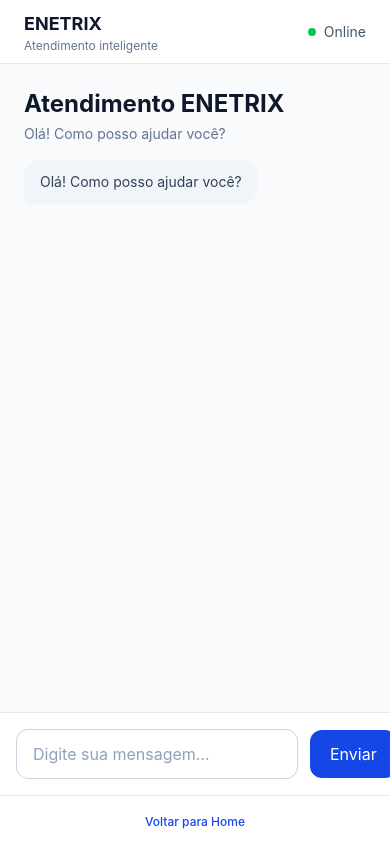
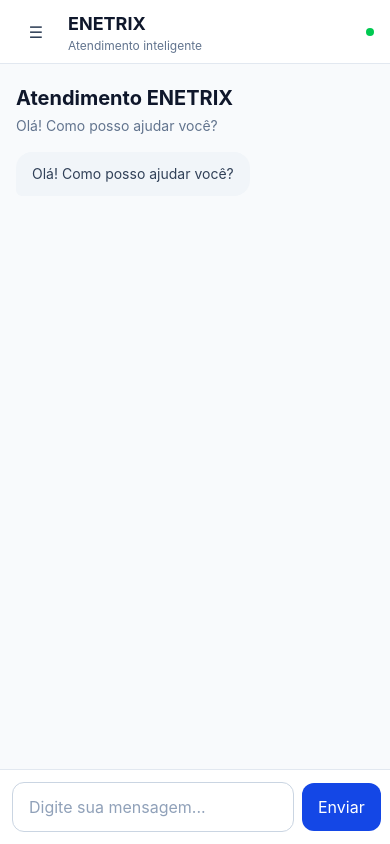
Before and after one commit to limaojunio/enetrix-chatbot, a React (Vite) app: page /chat in a window 390 px wide. Built offline with nearby package versions, Linux system fonts and the light colour scheme.

Commit message:
tornar página Chat responsiva

```diff
--- a/src/components/chat/ChatHeader.tsx
+++ b/src/components/chat/ChatHeader.tsx
@@ -1,18 +1,34 @@
-function ChatHeader() {
+type ChatHeaderProps = {
+  onMenuClick: () => void
+}
+
+function ChatHeader({ onMenuClick }: ChatHeaderProps) {
   return (
-    <header className="flex h-16 items-center justify-between border-b border-slate-200 bg-white px-6">
+    <header className="flex h-16 items-center justify-between border-b border-slate-200 bg-white px-4 sm:px-6">
+      <div className="flex items-center gap-3">
+        <button
+          type="button"
+          onClick={onMenuClick}
+          className="flex h-10 w-10 items-center justify-center rounded-lg text-slate-700 transition hover:bg-slate-100 lg:hidden"
+          aria-label="Abrir menu"
+        >
+          ☰
+        </button>
+
         <div>
           <h1 className="text-lg font-bold text-slate-900">
             ENETRIX
           </h1>
+
           <p className="text-xs text-slate-500">
             Atendimento inteligente
           </p>
         </div>
+      </div>
 
       <div className="flex items-center gap-2 text-sm text-slate-600">
         <span className="h-2 w-2 rounded-full bg-green-500" />
-        Online
+        <span className="hidden sm:inline">Online</span>
       </div>
     </header>
   )
--- a/src/components/chat/ChatInput.tsx
+++ b/src/components/chat/ChatInput.tsx
@@ -1,7 +1,7 @@
 function ChatInput() {
   return (
-    <div className="border-t border-slate-200 bg-white p-4">
-      <div className="flex items-center gap-3">
+    <div className="border-t border-slate-200 bg-white p-3 sm:p-4">
+      <div className="flex items-center gap-2 sm:gap-3">
         <input
           type="text"
           placeholder="Digite sua mensagem..."
@@ -10,7 +10,7 @@
 
         <button
           type="button"
-          className="rounded-xl bg-blue-700 px-5 py-3 text-sm font-semibold text-white transition hover:bg-blue-800"
+          className="rounded-xl bg-blue-700 px-4 py-3 text-sm font-semibold text-white transition hover:bg-blue-800 sm:px-5"
         >
           Enviar
         </button>
--- a/src/components/chat/ChatMessage.tsx
+++ b/src/components/chat/ChatMessage.tsx
@@ -9,7 +9,7 @@
   return (
     <div className={`flex ${isUser ? 'justify-end' : 'justify-start'}`}>
       <div
-        className={`max-w-[75%] rounded-2xl px-4 py-3 text-sm ${
+        className={`max-w-[90%] rounded-2xl px-4 py-3 text-sm sm:max-w-[75%] ${
           isUser
             ? 'rounded-br-md bg-blue-700 text-white'
             : 'rounded-bl-md bg-slate-100 text-slate-700'
--- /dev/null
+++ b/src/components/chat/ChatMobileMenu.tsx
@@ -0,0 +1,100 @@
+import { Link } from 'react-router-dom'
+
+type ChatMobileMenuProps = {
+  isOpen: boolean
+  onClose: () => void
+}
+
+function ChatMobileMenu({
+  isOpen,
+  onClose,
+}: ChatMobileMenuProps) {
+  if (!isOpen) {
+    return null
+  }
+
+  return (
+    <div className="fixed inset-0 z-50 lg:hidden">
+      {/* Fundo escurecido */}
+      <button
+        type="button"
+        onClick={onClose}
+        className="absolute inset-0 bg-slate-900/40"
+        aria-label="Fechar menu"
+      />
+
+      {/* Drawer */}
+      <aside className="relative h-full w-2/3 max-w-xs bg-white shadow-xl">
+        <div className="flex h-16 items-center justify-between border-b border-slate-200 px-4">
+          <span className="text-lg font-bold text-slate-900">
+            ENETRIX
+          </span>
+
+          <button
+            type="button"
+            onClick={onClose}
+            className="flex h-10 w-10 items-center justify-center rounded-lg text-xl text-slate-600 transition hover:bg-slate-100"
+            aria-label="Fechar menu"
+          >
+            ×
+          </button>
+        </div>
+
+        <nav className="p-4">
+          <Link
+            to="/"
+            onClick={onClose}
+            className="block rounded-lg px-4 py-3 text-sm font-medium text-slate-700 transition hover:bg-slate-100"
+          >
+            Home
+          </Link>
+
+          <div className="mt-6">
+            <h2 className="px-4 text-xs font-semibold uppercase tracking-wide text-slate-400">
+              Histórico
+            </h2>
+
+            <div className="mt-2 space-y-1">
+              <button
+                type="button"
+                className="w-full rounded-lg px-4 py-3 text-left text-sm text-slate-600 transition hover:bg-slate-100"
+              >
+                Plataforma Brasil
+              </button>
+
+              <button
+                type="button"
+                className="w-full rounded-lg px-4 py-3 text-left text-sm text-slate-600 transition hover:bg-slate-100"
+              >
+                Acordos internacionais
+              </button>
+
+              <button
+                type="button"
+                className="w-full rounded-lg px-4 py-3 text-left text-sm text-slate-600 transition hover:bg-slate-100"
+              >
+                Matriz energética
+              </button>
+
+              <button
+                type="button"
+                className="w-full rounded-lg px-4 py-3 text-left text-sm text-slate-600 transition hover:bg-slate-100"
+              >
+                Plataforma Mundo
+              </button>
+
+              <button
+                type="button"
+                className="w-full rounded-lg px-4 py-3 text-left text-sm text-slate-600 transition hover:bg-slate-100"
+              >
+                Sobre a ENETRIX
+              </button>
+            </div>
+          </div>
+        </nav>
+      </aside>
+    </div>
+  )
+}
+
+export default ChatMobileMenu
--- a/src/pages/Chat/Chat.tsx
+++ b/src/pages/Chat/Chat.tsx
@@ -3,22 +3,27 @@
 import ChatInput from "../../components/chat/ChatInput"
 import ChatMessage from "../../components/chat/ChatMessage"
 import ChatHistory from "../../components/chat/ChatHistory"
+import ChatMobileMenu from '../../components/chat/ChatMobileMenu'
+import { useState } from "react"
 
 
 
 function Chat() {
+    const [isMenuOpen, setIsMenuOpen] = useState(false)
+
     return (
     <main className="flex min-h-screen flex-col bg-slate-50">
-      <ChatHeader />
+        <ChatHeader onMenuClick={() => setIsMenuOpen(true)}/>
+
+        <ChatMobileMenu isOpen={isMenuOpen} onClose={() => setIsMenuOpen(false)}/>
 
         <div className="flex flex-1">
             <ChatHistory />
-
             <section className="flex min-w-0 flex-1 flex-col">
-          <div className="flex-1 overflow-y-auto p-6">
+                <div className="flex-1 overflow-y-auto px-4 py-5 sm:p-6">
                     <div className="mx-auto flex max-w-4xl flex-col gap-4">
                     <div>
-                <h2 className="text-2xl font-bold text-slate-900">
+                        <h2 className="text-xl font-bold text-slate-900 sm:text-2xl">
                         Atendimento ENETRIX
                         </h2>
 
@@ -33,16 +38,12 @@
                     />
                     </div>
                 </div>
-
             <ChatInput />
             </section>
         </div>
 
-      <div className="border-t border-slate-200 bg-white px-6 py-3 text-center">
-        <Link
-          to="/"
-          className="text-xs font-medium text-blue-700 hover:text-blue-800"
-        >
+        <div className="hidden border-t border-slate-200 bg-white px-6 py-3 text-center lg:block">
+            <Link to="/" className="text-xs font-medium text-blue-700 hover:text-blue-800">
                 Voltar para Home
             </Link>
         </div>
```
Lines whose indentation alone changed are shown as unchanged.
